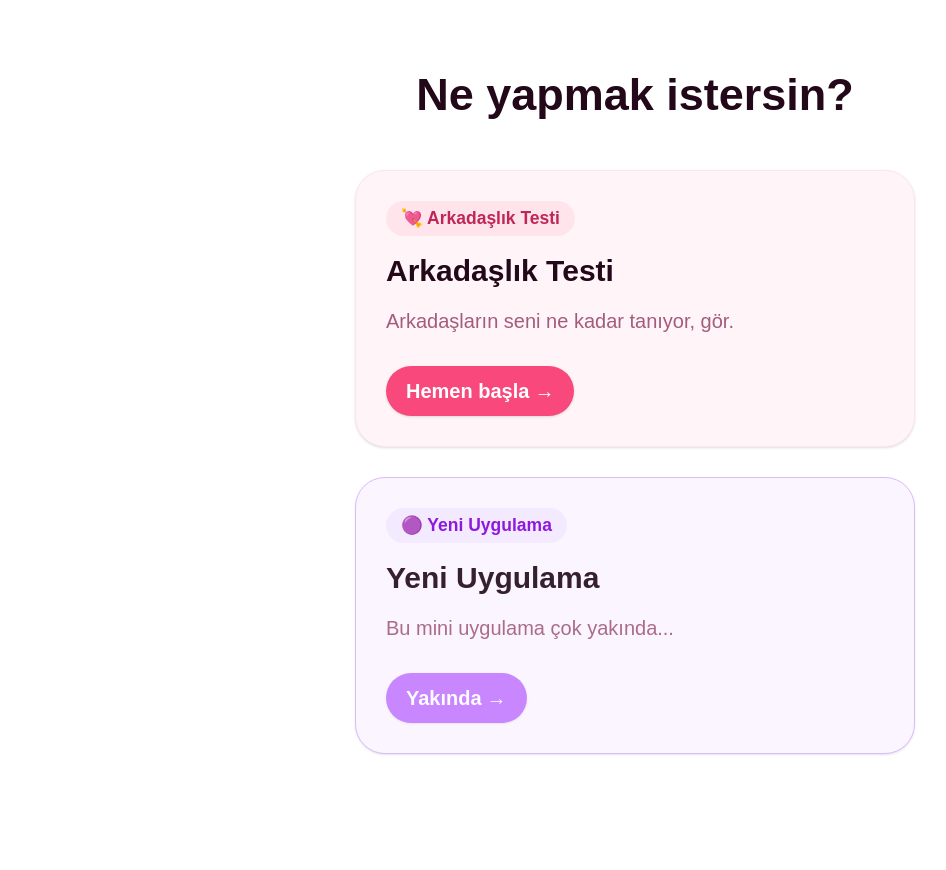
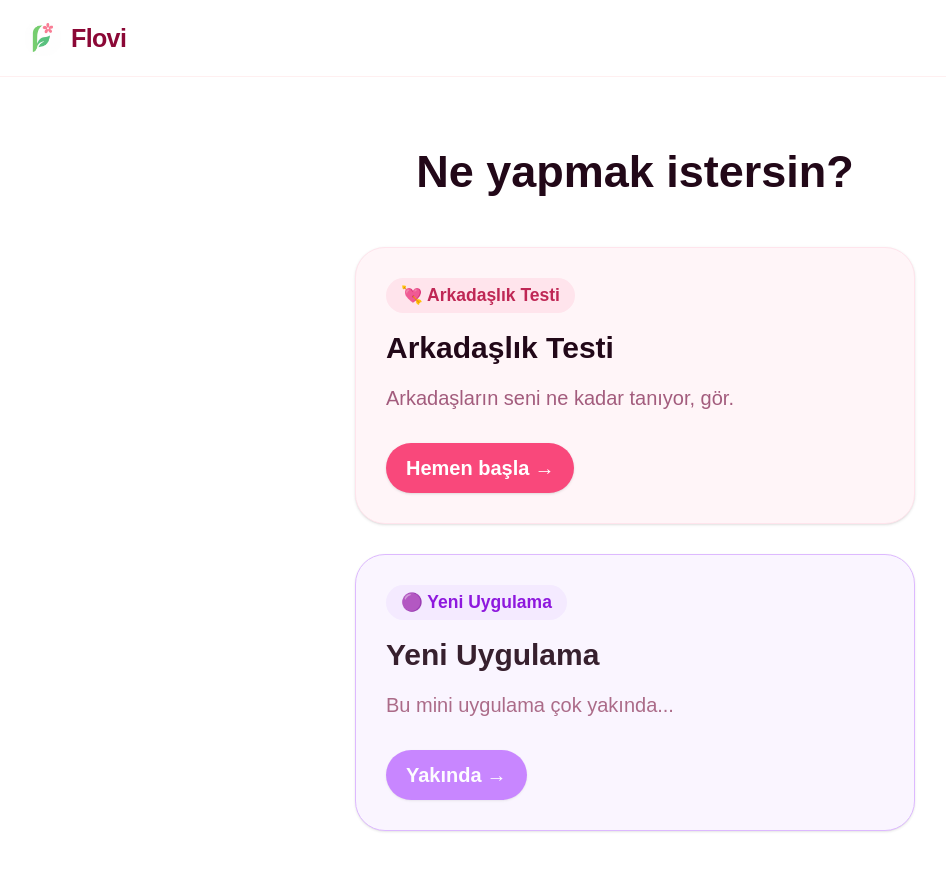
Before and after one commit to basakozdemr/site, a Next.js app: page / in a window 1280 px wide. Shown: the top 870 px of the page, without its empty margins (5-951 px from the left). Before the commit the page ends 814 px from the top, so only its background shows below. Built offline with nearby package versions, Linux system fonts and the light colour scheme; a web font is replaced by a local one.

Commit message:
header eklendi

```diff
--- a/src/app/page.tsx
+++ b/src/app/page.tsx
@@ -1,15 +1,18 @@
 // src/app/page.tsx
 import Link from "next/link";
+import { MainHeader } from "../../components/layout/MainHeader";
 
 const mainMenuItem = {
   title: "Arkadaşlık Testi",
   description: "Arkadaşların seni ne kadar tanıyor, gör.",
-  href: "https://arkadaslik-testi.flovi.com.tr", // ← burada diğer projenin URL'i olacak
+  href: "https://arkadaslik-testi.flovi.com.tr",
 };
 
 export default function HomePage() {
   return (
     <div className="min-h-screen bg-white text-[#220818]">
+      <MainHeader />
+
       <main className="mx-auto flex max-w-6xl flex-col items-center px-4 py-12">
         {/* Başlık */}
         <section className="max-w-xl text-center mb-10">
@@ -58,7 +61,6 @@ export default function HomePage() {
                 <h2 className="text-2xl font-bold text-[#220818]">
                   Yeni Uygulama
                 </h2>
-
               </div>
 
               <p className="text-base text-[#A35C7D]">
```
